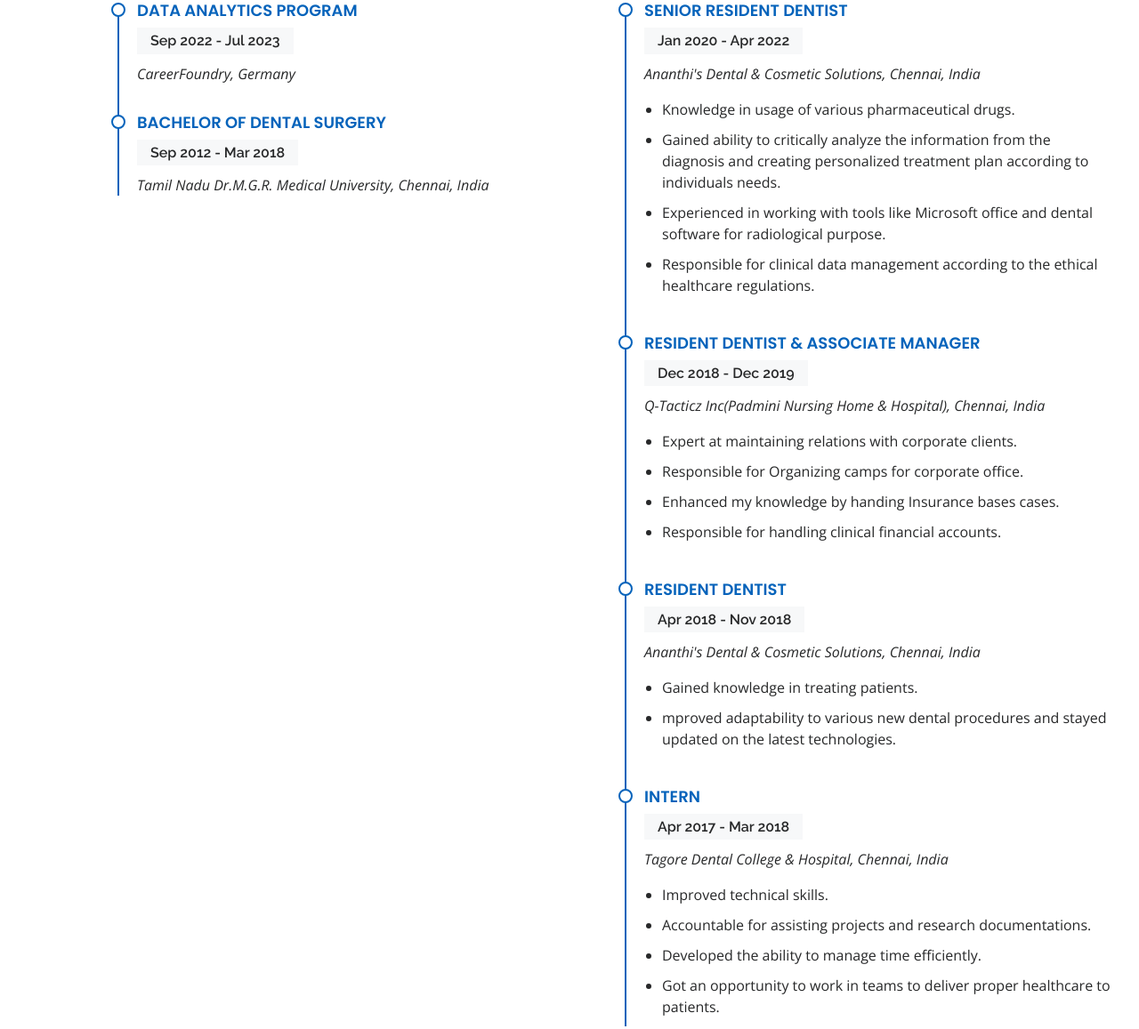
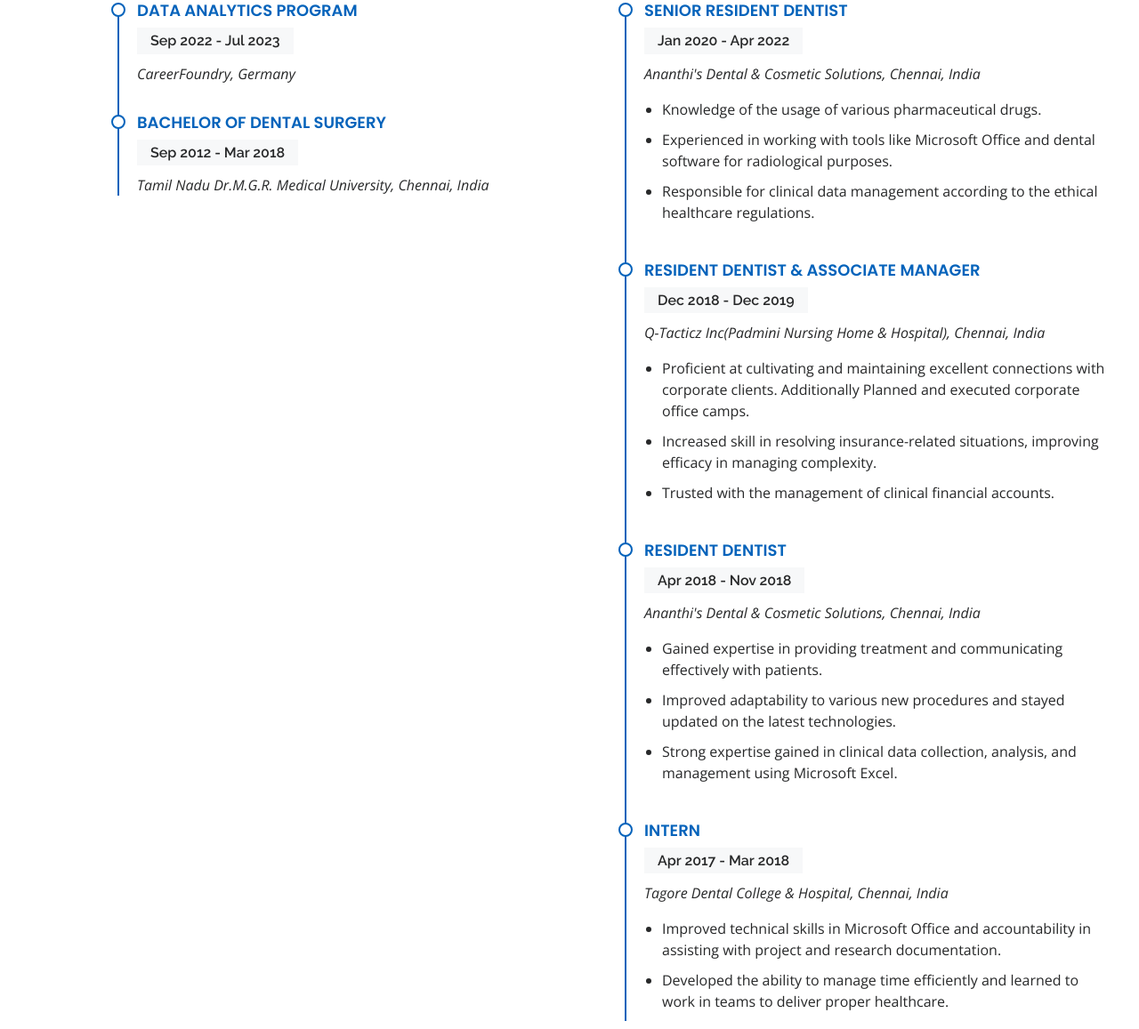
Before and after one commit to drpadma/drpadmasinivenugopal, a plain HTML site: page index.html in a window 1280 px wide. Shown: the part 2682-3839 px from the top of the page at 89% size. Drawn offline with nearby package versions, Linux system fonts and the light colour scheme.

Commit message:
Updated resume and career experience

```diff
--- a/index.html
+++ b/index.html
@@ -232,11 +232,8 @@
               <h5>Jan 2020 - Apr 2022</h5>
               <p><em>Ananthi's Dental &amp; Cosmetic Solutions, Chennai, India</em></p>
               <ul>
-                <li>Knowledge in usage of various pharmaceutical drugs.</li>
-                <li>Gained ability to critically analyze the information from the diagnosis and creating
-                  personalized treatment plan according to individuals needs.</li>
-                <li>Experienced in working with tools like Microsoft office and dental software for radiological
-                  purpose.</li>
+                <li>Knowledge of the usage of various pharmaceutical drugs.</li>
+                <li>Experienced in working with tools like Microsoft Office and dental software for radiological purposes.</li>
                 <li>Responsible for clinical data management according to the ethical healthcare regulations.</li>
               </ul>
             </div>
@@ -245,10 +242,9 @@
               <h5>Dec 2018 - Dec 2019</h5>
               <p><em>Q-Tacticz Inc(Padmini Nursing Home &amp; Hospital), Chennai, India</em></p>
               <ul>
-                <li>Expert at maintaining relations with corporate clients.</li>
-                <li>Responsible for Organizing camps for corporate office.</li>
-                <li>Enhanced my knowledge by handing Insurance bases cases.</li>
-                <li>Responsible for handling clinical financial accounts.</li>
+                <li>Proficient at cultivating and maintaining excellent connections with corporate clients. Additionally Planned and executed corporate office camps.</li>
+                <li>Increased skill in resolving insurance-related situations, improving efficacy in managing complexity.</li>
+                <li>Trusted with the management of clinical financial accounts.</li>
               </ul>
             </div>
             <div class="resume-item">
@@ -256,9 +252,9 @@
               <h5>Apr 2018 - Nov 2018</h5>
               <p><em>Ananthi's Dental &amp; Cosmetic Solutions, Chennai, India</em></p>
               <ul>
-                <li>Gained knowledge in treating patients.</li>
-                <li>mproved adaptability to various new dental procedures and stayed updated on the latest
-                  technologies.</li>
+                <li>Gained expertise in providing treatment and communicating effectively with patients.</li>
+                <li>Improved adaptability to various new procedures and stayed updated on the latest technologies.</li>
+                <li>Strong expertise gained in clinical data collection, analysis, and management using Microsoft Excel.</li>
               </ul>
             </div>
             <div class="resume-item">
@@ -266,10 +262,8 @@
               <h5>Apr 2017 - Mar 2018</h5>
               <p><em>Tagore Dental College &amp; Hospital, Chennai, India</em></p>
               <ul>
-                <li>Improved technical skills.</li>
-                <li>Accountable for assisting projects and research documentations.</li>
-                <li>Developed the ability to manage time efficiently.</li>
-                <li>Got an opportunity to work in teams to deliver proper healthcare to patients.</li>
+                <li>Improved technical skills in Microsoft Office and accountability in assisting with project and research documentation.</li>
+                <li>Developed the ability to manage time efficiently and learned to work in teams to deliver proper healthcare.</li>
               </ul>
             </div>
           </div>
```
Also changed, not shown: 1 other file.
